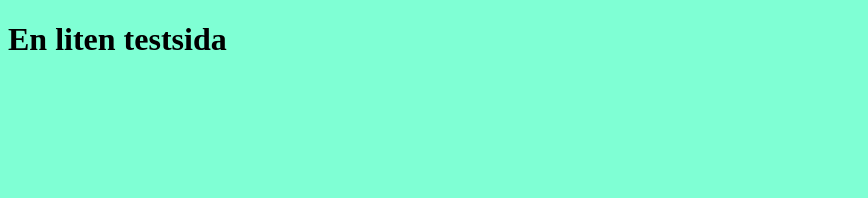
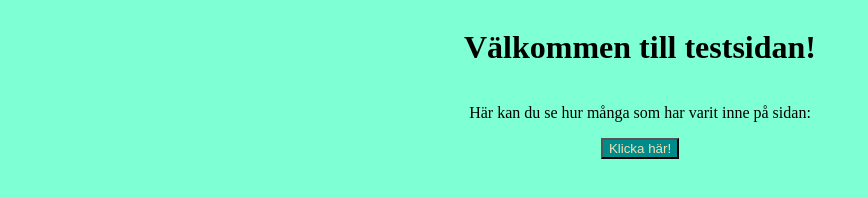
Before and after one commit to lisapaajarvi/rest-test, a website: page public/index.html in a window 1280 px wide. Shown: the whole page, without its empty margins (0-868 px from the left). Drawn offline with Linux system fonts and the light colour scheme.

```diff
--- a/public/index.html
+++ b/public/index.html
@@ -8,6 +8,13 @@
     <title>Testsida</title>
 </head>
 <body>
-    <h1>En liten testsida</h1>
+    <h1>Välkommen till testsidan!</h1>
+
+    <div>
+        <p>Här kan du se hur många som har varit inne på sidan:</p>
+        <button>Klicka här!</button>
+    </div>
+
+
 </body>
 </html>
--- a/public/style.css
+++ b/public/style.css
@@ -1,3 +1,23 @@
 body {
     background-color: aquamarine;
+    display: flex;
+    flex-direction: column;
+    align-items: center;
+
 }
+
+h1 {
+    text-align: center;
+}
+
+div {
+    width: 50%;
+    display: flex;
+    flex-direction: column;
+    align-items: center;
+}
+
+button {
+    background-color: darkcyan;
+    color: wheat;
+}
```
Also changed, not shown: server.js (+9 -1 lines), 1 other file.
